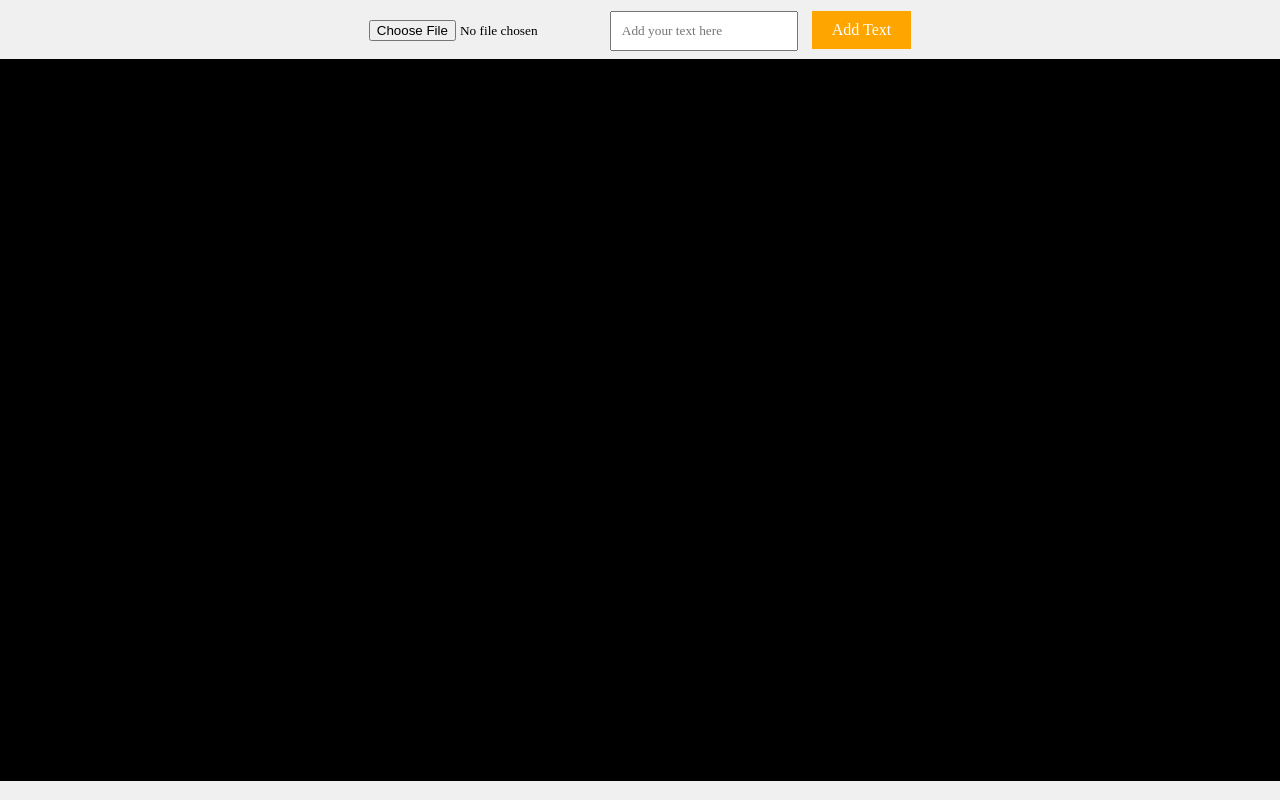
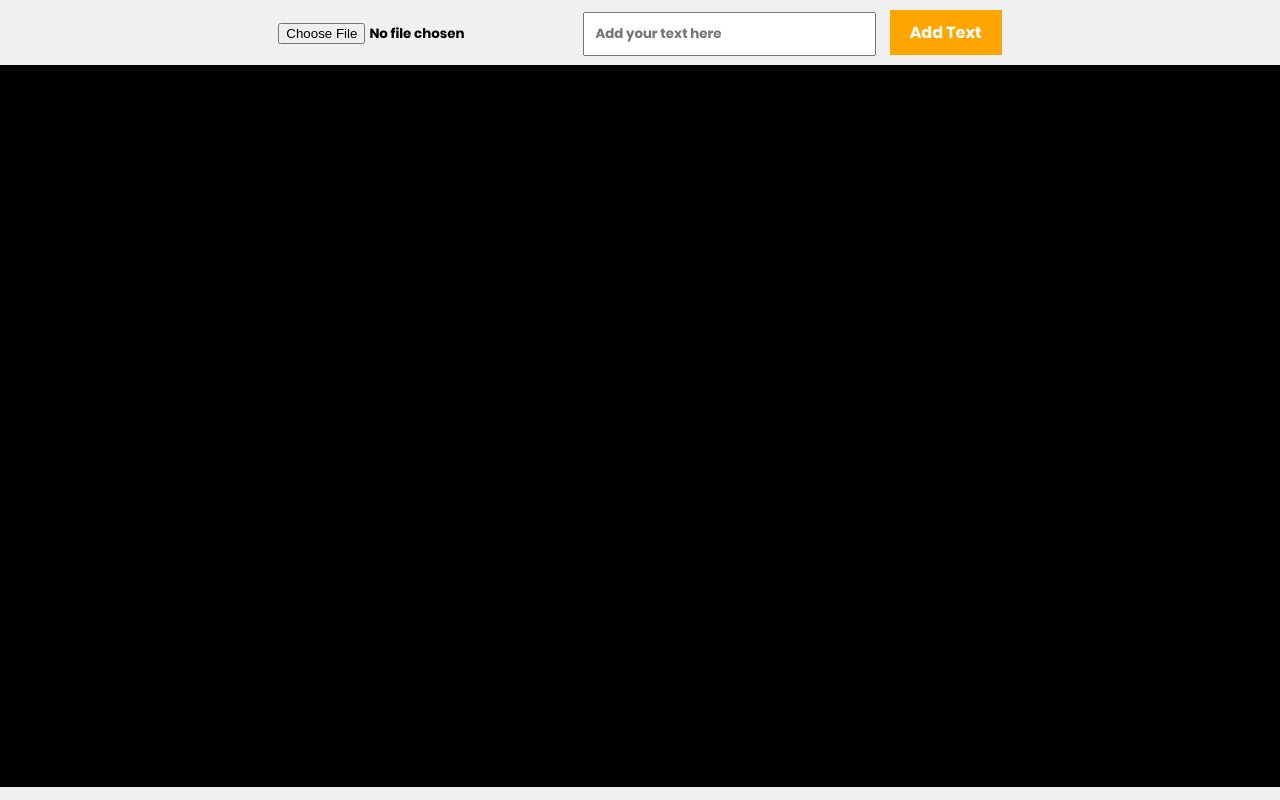
Before and after one commit to BuyCode123/YTthumb, a plain HTML site: page index.html in a window 1280 px wide. Shown: the top 800 px of the page. Drawn offline with Linux system fonts and the light colour scheme.

Commit message:
Update index.html

```diff
--- a/index.html
+++ b/index.html
@@ -5,6 +5,10 @@
     <meta name="viewport" content="width=device-width, initial-scale=1.0, user-scalable=no">
     <title>Image & Text Editor</title>
     <style>
+@font-face{
+	font-family: "Bold";
+	src:url("Poppins-Bold.ttf");
+}
         body, html {
             margin: 0;
             padding: 0;
@@ -12,10 +16,7 @@
             width: 100%;
             overflow-x: hidden;
             overflow-y: auto;
-@font-face{
-	font-family: "Bold";
-	src:url("Poppins-Bold.ttf");
-}
+font-family: "Bold";
         }
 
         body {
@@ -24,7 +25,6 @@
             align-items: center;
             background-color: #f0f0f0;
             font-family: "Bold";
-
         }
 
         .container {
```
